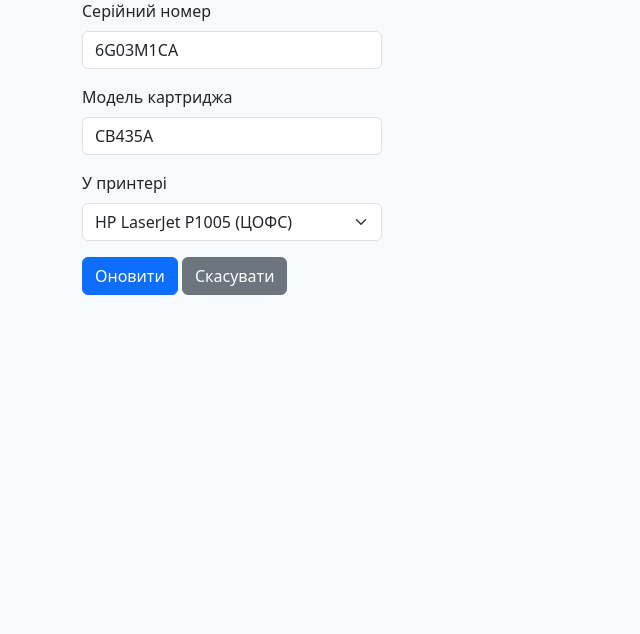
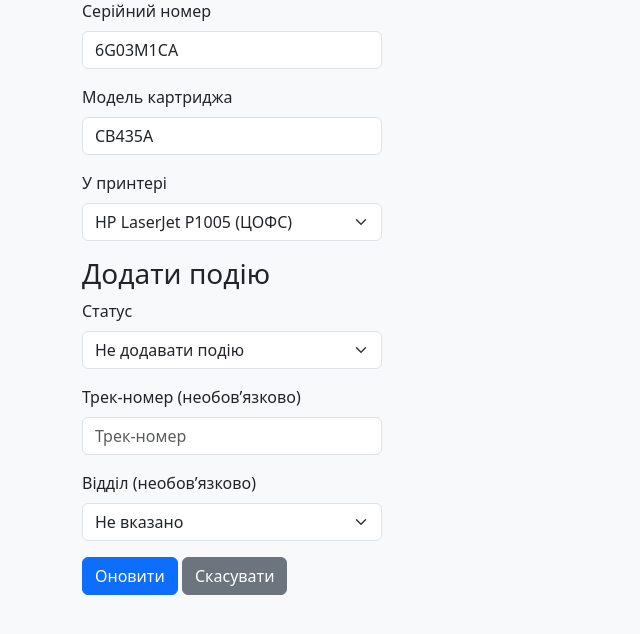
Before and after one commit to hrobak12/flaskTest2, a Flask app: page /edit_cartridge/1 in a window 1280 px wide. Shown: the part 137-771 px from the top of the page, without its empty margins (0-640 px from the left). Run offline with Flask 3, Linux system fonts and the light colour scheme; a user stored in the database is signed in.

Commit message:
Commit 11

```diff
--- a/app.py
+++ b/app.py
@@ -331,6 +331,7 @@ def add_cartridge():
     equipments = CustomerEquipment.query.all()
     return render_template('add_cartridge.html', RefillDept=RefillDept, PrinterModel = PrinterModel, equipments=equipments)
 
+
 @app.route('/edit_cartridge/<int:cartridge_id>', methods=['GET', 'POST'])
 @login_required
 @admin_required
@@ -338,18 +339,45 @@ def edit_cartridge(cartridge_id):
     cartridge = Cartridges.query.get_or_404(cartridge_id)
     if request.method == 'POST':
         serial_num = request.form['serial_num']
+        # Перевірка унікальності серійного номера
         if Cartridges.query.filter(Cartridges.serial_num == serial_num, Cartridges.id != cartridge_id).first():
             flash('Картридж із таким серійним номером уже існує!')
-            return render_template('edit_cartridge.html', RefillDept=RefillDept, PrinterModel = PrinterModel, cartridge=cartridge, equipments=CustomerEquipment.query.all())
+            return render_template('edit_cartridge.html',
+                                   RefillDept=RefillDept,
+                                   PrinterModel=PrinterModel,
+                                   cartridge=cartridge,
+                                   equipments=CustomerEquipment.query.all())
+
+        # Оновлення даних картриджа
         cartridge.serial_num = serial_num
         cartridge.in_printer = request.form['in_printer'] or None
-        cartridge.cartridge_model = request.form['cartridge_model'] or None  # Текстове поле
+        cartridge.cartridge_model = request.form['cartridge_model'] or None
         cartridge.user_updated = current_user.id
+        cartridge.time_updated = datetime.now()
+
+        # Додавання нової події в CartridgeStatus (якщо вказано статус)
+        if 'status' in request.form and request.form['status']:
+            new_status = CartridgeStatus(
+                cartridge_id=cartridge.id,
+                status=int(request.form['status']),
+                parcel_track=request.form.get('parcel_track') or None,
+                exec_dept=request.form.get('exec_dept') or None,
+                user_updated=current_user.id,
+                date_ofchange=datetime.now(),
+                time_updated=datetime.now()
+            )
+            db.session.add(new_status)
+
         db.session.commit()
-        flash('Картридж оновлено!')
+        flash('Картридж оновлено та подію додано (якщо вказано статус)!')
         return redirect(url_for('cartridges'))
+
     equipments = CustomerEquipment.query.all()
-    return render_template('edit_cartridge.html', RefillDept=RefillDept, PrinterModel = PrinterModel, cartridge=cartridge, equipments=equipments)
+    return render_template('edit_cartridge.html',
+                           RefillDept=RefillDept,
+                           PrinterModel=PrinterModel,
+                           cartridge=cartridge,
+                           equipments=equipments)
 
 @app.route('/delete_cartridge/<int:cartridge_id>', methods=['POST'])
 @login_required
@@ -372,7 +400,8 @@ def cartridge_actions(cartridge_id):
                           statuses=statuses,
                           Cartridges=Cartridges,
                           PrinterModel=PrinterModel,
-                          RefillDept=RefillDept)
+                          RefillDept=RefillDept,
+                          User=User)
 
 @app.route('/send_to_refill/<int:cartridge_id>', methods=['POST'])
 @login_required
--- a/templates/cartridge_actions.html
+++ b/templates/cartridge_actions.html
@@ -23,7 +23,7 @@
                 <tr>
                     <td>{{ status.id }}</td>
                     <td>
-                        {% set status_dict = {0: 'Порожній', 1: 'Очікує заправки', 2: 'Заправлений', 3: 'В дорозі на заправку', 4: 'В дорозі із заправки', 5: 'Списаний', 6: 'Одноразовий'} %}
+                        {% set status_dict = {0: 'Порожній', 1: 'Очікує заправки', 2: 'Заправлений', 3: 'В дорозі', 4: 'Списаний', 5: 'Одноразовий', 6: 'На зберіганні'} %}
                         {{ status_dict[status.status] }}
                     </td>
                     <td>{{ status.date_ofchange.strftime('%Y-%m-%d %H:%M') }}</td>
--- a/templates/cartridge_status.html
+++ b/templates/cartridge_status.html
@@ -29,7 +29,7 @@
                 <td>{{ status.id }}</td>
                 <td>{{ Cartridges.query.get(status.cartridge_id).serial_num if status.cartridge_id else 'Не вказано' }}</td>
                 <td>
-                    {% set status_dict = {0: 'Порожній', 1: 'Очікує заправки', 2: 'Заправлений'} %}
+                    {% set status_dict = {0: 'Порожній', 1: 'Очікує заправки', 2: 'Заправлений', 3: 'В дорозі', 4: 'Списаний', 5: 'Одноразовий', 6: 'На зберіганні'} %}
                     {{ status_dict[status.status] }}
                 </td>
                 <td>{{ status.date_ofchange.strftime('%Y-%m-%d %H:%M') }}</td>
@@ -41,6 +41,10 @@
                             <option value="0" {% if status.status == 0 %}selected{% endif %}>Порожній</option>
                             <option value="1" {% if status.status == 1 %}selected{% endif %}>Очікує заправки</option>
                             <option value="2" {% if status.status == 2 %}selected{% endif %}>Заправлений</option>
+                            <option value="4" {% if status.status == 0 %}selected{% endif %}>В дорозі</option>
+                            <option value="5" {% if status.status == 1 %}selected{% endif %}>Списаний</option>
+                            <option value="6" {% if status.status == 2 %}selected{% endif %}>Одноразовий</option>
+                            <option value="7" {% if status.status == 0 %}selected{% endif %}>На зберіганні</option>
                         </select>
                         <button type="submit" class="btn btn-primary btn-sm">Оновити</button>
                     </form>
--- a/templates/edit_cartridge.html
+++ b/templates/edit_cartridge.html
@@ -24,6 +24,36 @@
                 {% endfor %}
             </select>
         </div>
+
+        <!-- Додавання події в CartridgeStatus -->
+        <h3>Додати подію</h3>
+        <div class="mb-3">
+            <label for="status" class="form-label">Статус</label>
+            <select class="form-select" id="status" name="status">
+                <option value="">Не додавати подію</option>
+                <option value="0">Порожній</option>
+                <option value="1">Очікує заправки</option>
+                <option value="2">Заправлений</option>
+                <option value="3">В дорозі</option>
+                <option value="4">Списаний</option>
+                <option value="5">Одноразовий</option>
+                <option value="6">На зберіганні</option>
+            </select>
+        </div>
+        <div class="mb-3">
+            <label for="parcel_track" class="form-label">Трек-номер (необов’язково)</label>
+            <input type="text" class="form-control" id="parcel_track" name="parcel_track" maxlength="13" placeholder="Трек-номер">
+        </div>
+        <div class="mb-3">
+            <label for="exec_dept" class="form-label">Відділ (необов’язково)</label>
+            <select class="form-select" id="exec_dept" name="exec_dept">
+                <option value="">Не вказано</option>
+                {% for dept in RefillDept.query.all() %}
+                    <option value="{{ dept.id }}">{{ dept.deptname }}</option>
+                {% endfor %}
+            </select>
+        </div>
+
         <button type="submit" class="btn btn-primary">Оновити</button>
         <a href="{{ url_for('cartridges') }}" class="btn btn-secondary">Скасувати</a>
     </form>
```
Also changed, not shown: instance/cartridge.db.
